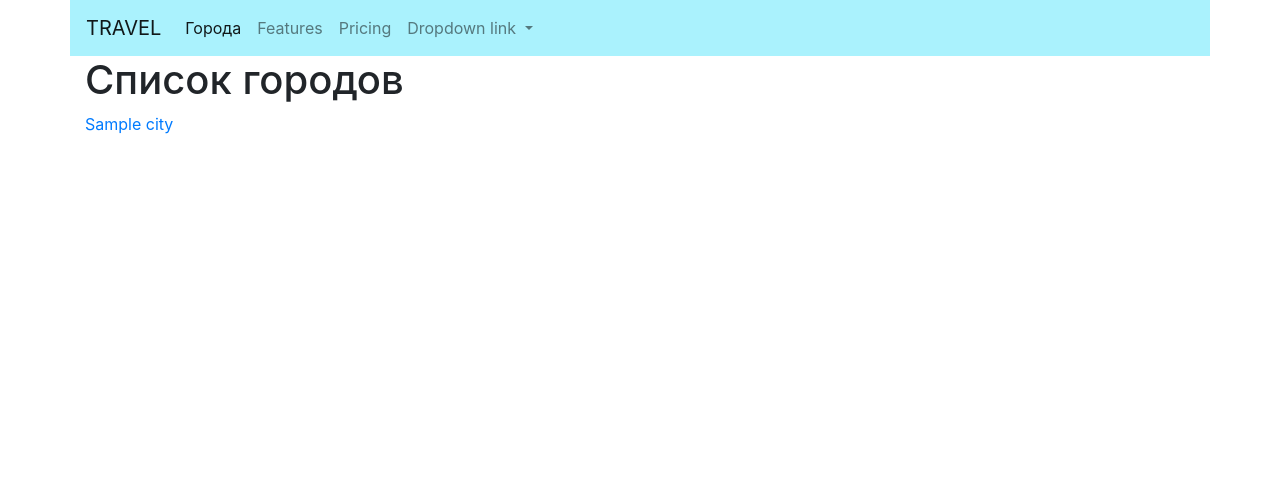
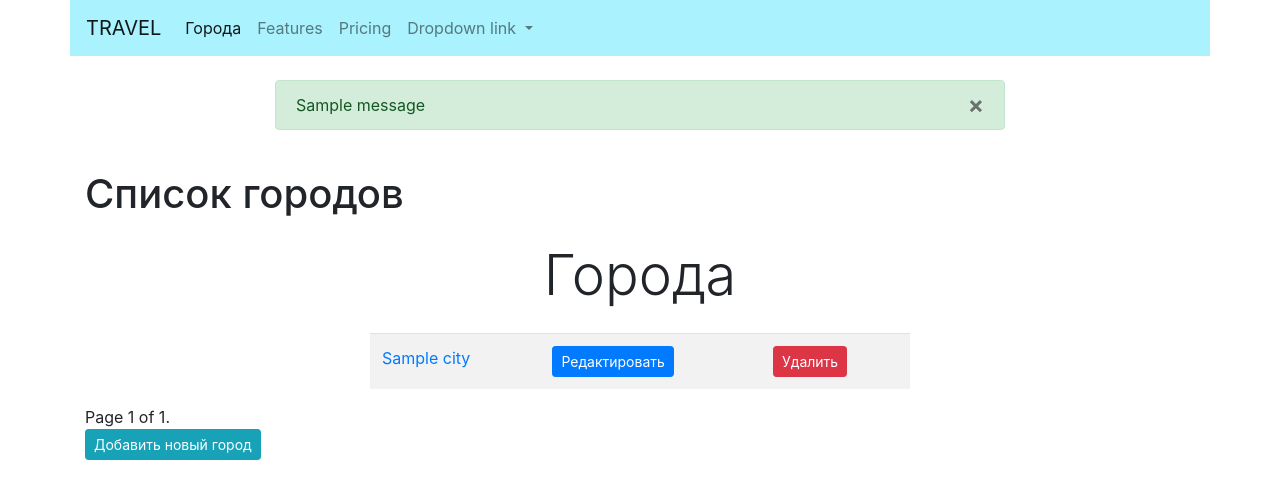
Before and after one commit to YevhenMix/PyPro0710, a Django app: page /cities/ in a window 1280 px wide. Shown: the top 499 px of the page. Run offline with Django 3.2, Linux system fonts and the light colour scheme; tables that the repository leaves empty hold one stand-in row (values such as "Sample post"); one stand-in notice (Sample message) is shown.

Commit message:
Создание, редактирование и удаление города

```diff
--- a/cities/models.py
+++ b/cities/models.py
@@ -1,8 +1,11 @@
 from django.db import models
+from django.db.models import Manager
 
 
 class City(models.Model):
     name = models.CharField(max_length=100, unique=True, verbose_name='Город')
+
+    # objects = Manager()
 
     class Meta:
         verbose_name = 'Город'
--- a/cities/templates/cities/home.html
+++ b/cities/templates/cities/home.html
@@ -5,16 +5,56 @@
 {% block content %}
 
 <h1>Список городов</h1>
-    <div class="row">
-        <div class="col-8">
-        {% for object in objects_list %}
+<h1 class="display-4 text-center my-4">Города</h1>
+<div class="row ">
+    <div class='col-md-6 mx-auto'>
+    <table class="table table-striped">
+        <tbody>
+        {% for object in objects_list%}
+            <tr>
+                <td>
+                <a href='{% url "cities:detail" pk=object.pk%}'> {{object.name}} </a>
+            </td>
+                <td>
+                <a href='{% url "cities:update" pk=object.pk%}'>
+                <button type="button" class="btn btn-primary btn-sm"> Редактировать </button>
+                </a>
+            </td>
+            <td>
+                <a href='{% url "cities:delete" pk=object.pk%}'>
+                <button type="button" class="btn btn-danger btn-sm"> Удалить </button>
+                </a>
+            </td>
+            </tr>
+        {% endfor %}
+        </tbody>
+        </table>
+    </div>
+    </div>
+<div class="pagination">
+    <span class="step-links">
+        {% if objects_list.has_previous %}
+            <a href="?page=1">&laquo; first</a>
+            <a href="?page={{ objects_list.previous_page_number }}">previous</a>
+        {% endif %}
 
-            <a href='{% url "cities:detail" pk=object.id%}'>
-            {{object.name}}
-            </a><br>
+        <span class="current">
+            Page {{ objects_list.number }} of {{ objects_list.paginator.num_pages }}.
+        </span>
 
-        {% endfor%}
-        </div>
+        {% if objects_list.has_next %}
+            <a href="?page={{ objects_list.next_page_number }}">next</a>
+            <a href="?page={{ objects_list.paginator.num_pages }}">last &raquo;</a>
+        {% endif %}
+    </span>
+</div>
+<div class="row">
+    <div class='col-md-6'>
+        <a href='{% url "cities:add" %}'>
+        <button type="button" class="btn btn-info btn-sm"> Добавить новый город </button>
+        </a>
     </div>
+</div>
+
 
 {% endblock content %}
--- a/cities/urls.py
+++ b/cities/urls.py
@@ -1,7 +1,16 @@
 from django.urls import path
-from .views import home, CityDetailView
+from .views import (
+    home,
+    CityDetailView,
+    CityCreateView,
+    CityUpdateView,
+    CityDeleteView,
+)
 
 urlpatterns = [
     path('', home, name='home'),
     path('detail/<int:pk>/', CityDetailView.as_view(), name='detail'),
+    path('add/', CityCreateView.as_view(), name='add'),
+    path('update/<int:pk>/', CityUpdateView.as_view(), name='update'),
+    path('delete/<int:pk>/', CityDeleteView.as_view(), name='delete'),
 ]
--- a/cities/views.py
+++ b/cities/views.py
@@ -1,20 +1,55 @@
+from django.contrib.messages.views import SuccessMessageMixin
+from django.core.paginator import Paginator
 from django.shortcuts import render, get_object_or_404
 from django.views.generic.detail import DetailView
+from django.views.generic.edit import CreateView, UpdateView, DeleteView
+from django.urls import reverse_lazy
 
+from cities.forms import HtmlForm, CityForm
 from cities.models import City
 
 
 def home(request, pk=None):
-    if pk:
-        # city = City.objects.filter(id=pk).first()
-        city = get_object_or_404(City, id=pk)
-        return render(request, 'cities/detail.html', {'object': city, })
+    # if request.method == 'POST':
+    #     form = CityForm(request.POST or None)
+    #     print(request.POST)
+    #     if form.is_valid():
+    #         print(form.cleaned_data)
+    #         form.save()
     cities = City.objects.all()
+    paginator = Paginator(cities, 3)
+    page = request.GET.get('page')
+    cities = paginator.get_page(page)
     context = {'objects_list': cities, }
     return render(request, 'cities/home.html', context)
+
 
 
 class CityDetailView(DetailView):
     queryset = City.objects.all()
     context_object_name = 'object'
     template_name = 'cities/detail.html'
+
+
+class CityCreateView(SuccessMessageMixin, CreateView):
+    model = City
+    form_class = CityForm
+    template_name = 'cities/create.html'
+    success_url = reverse_lazy('cities:home')
+    success_message = 'Город успешно создан!'
+
+
+class CityUpdateView(UpdateView):
+    model = City
+    form_class = CityForm
+    template_name = 'cities/update.html'
+    success_url = reverse_lazy('cities:home')
+
+
+class CityDeleteView(DeleteView):
+    model = City
+    # template_name = 'cities/delete.html'
+    success_url = reverse_lazy('cities:home')
+
+    def get(self, request, *args, **kwargs):
+        return self.post(request, *args, **kwargs)
--- a/templates/base.html
+++ b/templates/base.html
@@ -41,6 +41,31 @@
       </ul>
     </div>
   </nav>
+    <div class="container my-4">
+<div class="row">
+  <div class="col-md-8 mx-auto">
+  {% if messages %}
+    {% for message in messages %}
+      {% if message.level == DEFAULT_MESSAGE_LEVELS.ERROR %}
+        <div class="alert alert-danger messages">
+          <span {% if message.tags %} class="{{ message.tags }}"{% endif %}>Внимание! {{ message }}</span>
+          <button type="button" class="close" data-dismiss="alert" aria-label="Close">
+          <span aria-hidden="true">&times;</span>
+          </button>
+        </div>
+      {%else %}
+        <div class="alert alert-success messages">
+          <span {% if message.tags %} class="{{ message.tags }}"{% endif %}>{{ message }}</span>
+          <button type="button" class="close" data-dismiss="alert" aria-label="Close">
+          <span aria-hidden="true">&times;</span>
+          </button>
+        </div>
+      {% endif %}
+    {% endfor %}
+  {% endif %}
+  </div>
+</div>
+</div>
   <div class="container">
       {% block content %} {% endblock content %}
   </div>
```
Also changed, not shown: cities/forms.py (added, +15 -0 lines), cities/templates/cities/create.html (added, +7 -0 lines), cities/templates/cities/delete.html (added, +14 -0 lines), cities/templates/cities/update.html (added, +7 -0 lines), templates/form.html (added, +8 -0 lines).
